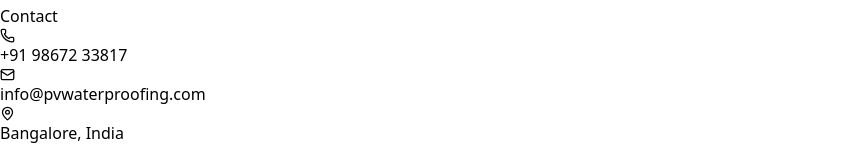
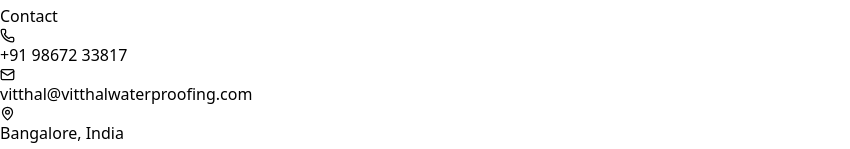
Before and after one commit to VitthalWaterProofing/water_proofing, a React (Vite) app in the folder frontend/: page / in a window 1280 px wide. Shown: the part 3567-3716 px from the top of the page, without its empty margins (0-850 px from the left). Built offline with nearby package versions, Linux system fonts and the light colour scheme; no server answers.

Commit message:
Changed the Business mail

```diff
--- a/frontend/src/components/layout/Footer.tsx
+++ b/frontend/src/components/layout/Footer.tsx
@@ -5,9 +5,7 @@ export default function Footer() {
   return (
     <footer className="bg-[#0f2d5c] text-white pt-16 pb-8">
       <Container>
-
         <div className="grid grid-cols-1 md:grid-cols-2 lg:grid-cols-4 gap-10 mb-10">
-
           {/* Logo + About */}
           <div>
             <div className="flex items-center gap-3 mb-4">
@@ -27,8 +25,8 @@ export default function Footer() {
             </div>
 
             <p className="text-sm text-blue-200">
-              10+ years of trusted waterproofing solutions for residential
-              and commercial properties across Bangalore.
+              10+ years of trusted waterproofing solutions for residential and
+              commercial properties across Bangalore.
             </p>
           </div>
 
@@ -48,11 +46,31 @@ export default function Footer() {
           <div>
             <h4 className="font-semibold mb-4">Quick Links</h4>
             <ul className="space-y-2 text-sm text-blue-200">
-              <li><a href="/" className="hover:text-blue-300">Home</a></li>
-              <li><a href="/about" className="hover:text-blue-300">About</a></li>
-              <li><a href="/services" className="hover:text-blue-300">Services</a></li>
-              <li><a href="/projects" className="hover:text-blue-300">Projects</a></li>
-              <li><a href="#contact" className="hover:text-blue-300">Contact</a></li>
+              <li>
+                <a href="/" className="hover:text-blue-300">
+                  Home
+                </a>
+              </li>
+              <li>
+                <a href="/about" className="hover:text-blue-300">
+                  About
+                </a>
+              </li>
+              <li>
+                <a href="/services" className="hover:text-blue-300">
+                  Services
+                </a>
+              </li>
+              <li>
+                <a href="/projects" className="hover:text-blue-300">
+                  Projects
+                </a>
+              </li>
+              <li>
+                <a href="#contact" className="hover:text-blue-300">
+                  Contact
+                </a>
+              </li>
             </ul>
           </div>
 
@@ -60,19 +78,26 @@ export default function Footer() {
           <div>
             <h4 className="font-semibold mb-4">Contact</h4>
             <ul className="space-y-2 text-sm text-blue-200">
-              <li><Phone className="inline mr-2" size={15} />+91 98672 33817</li>
-              <li><MailIcon className="inline mr-2" size={15} />info@pvwaterproofing.com</li>
-              <li><MapPin className="inline mr-2" size={15} />Bangalore, India</li>
+              <li>
+                <Phone className="inline mr-2" size={15} />
+                +91 98672 33817
+              </li>
+              <li>
+                <MailIcon className="inline mr-2" size={15} />
+                vitthal@vitthalwaterproofing.com
+              </li>
+              <li>
+                <MapPin className="inline mr-2" size={15} />
+                Bangalore, India
+              </li>
             </ul>
           </div>
-
         </div>
 
         {/* Bottom Line */}
         <div className="border-t border-blue-800 pt-6 text-center text-sm text-blue-300">
           © 2026 Vitthal Waterproofing. All rights reserved.
         </div>
-
       </Container>
     </footer>
   );
```
